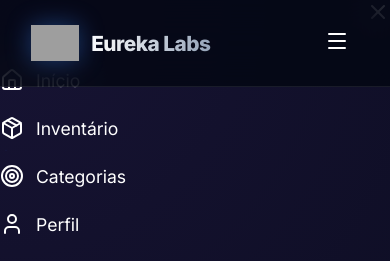
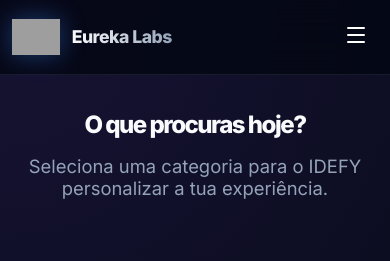
Before and after one commit to AnonymousDeveloper2025/EurekaLabs, a PHP site: page /categories.html in a window 390 px wide. Shown: the top 261 px of the page. Run offline with PHP 8.4, Linux system fonts and the light colour scheme; some libraries are stand-ins or nearby versions; grey boxes are pictures that could not be loaded.

Commit message:
Add files via upload

```diff
--- a/assets/css/style.css
+++ b/assets/css/style.css
@@ -86,12 +86,53 @@ header {
     to { opacity: 1; transform: translateY(0); }
 }
 
+/* SIDE MENU & OVERLAY (NOVO) */
+.side-menu {
+    position: fixed;
+    left: -350px;
+    top: 0;
+    width: 350px;
+    height: 100vh;
+    background: var(--secondary-bg);
+    border-right: 1px solid var(--glass-border);
+    padding: 2rem;
+    z-index: 999;
+    transition: all 0.3s ease;
+    overflow-y: auto;
+}
+
+.side-menu.active {
+    left: 0;
+}
+
+.overlay {
+    position: fixed;
+    top: 0;
+    left: 0;
+    width: 100%;
+    height: 100%;
+    background: rgba(0, 0, 0, 0.7);
+    opacity: 0;
+    visibility: hidden;
+    transition: all 0.3s ease;
+    z-index: 500;
+}
+
+.overlay.active {
+    opacity: 1;
+    visibility: visible;
+}
+
 /* Cards & Containers */
 .container {
     width: 90%;
     max-width: 1200px;
     margin: 0 auto;
     padding: 140px 0 80px 0;
+}
+
+main {
+    padding-top: 80px;
 }
 
 .card {
@@ -272,6 +313,7 @@ footer {
     justify-content: center;
     gap: 30px;
     margin-bottom: 2rem;
+    flex-wrap: wrap;
 }
 
 .footer-links a {
@@ -314,3 +356,75 @@ footer {
     from { opacity: 0.2; transform: scale(0.8); }
     to { opacity: 0.5; transform: scale(1.2); }
 }
+
+/* RESPONSIVE DESIGN */
+@media (max-width: 768px) {
+    header {
+        padding: 1rem 5%;
+    }
+
+    .categories-grid {
+        grid-template-columns: 1fr;
+        gap: 1.5rem;
+    }
+
+    .container {
+        padding: 120px 20px 60px 20px;
+        width: 100%;
+    }
+
+    main {
+        padding-top: 70px;
+    }
+
+    h1 {
+        font-size: 2rem !important;
+    }
+
+    .pill-input-container {
+        max-width: 100%;
+        margin: 2rem auto;
+    }
+
+    .footer-links {
+        gap: 15px;
+    }
+
+    .logo-text {
+        font-size: 1.1rem;
+    }
+}
+
+@media (max-width: 480px) {
+    header {
+        padding: 0.8rem 3%;
+    }
+
+    .container {
+        padding: 110px 15px 50px 15px;
+    }
+
+    h1 {
+        font-size: 1.5rem !important;
+    }
+
+    .pill-input-container {
+        padding: 8px 20px;
+    }
+
+    .category-card {
+        height: 200px;
+    }
+
+    .category-overlay {
+        padding: 1.5rem;
+    }
+
+    .category-card h3 {
+        font-size: 1.1rem;
+    }
+
+    .card {
+        padding: 1.5rem;
+    }
+}
```
